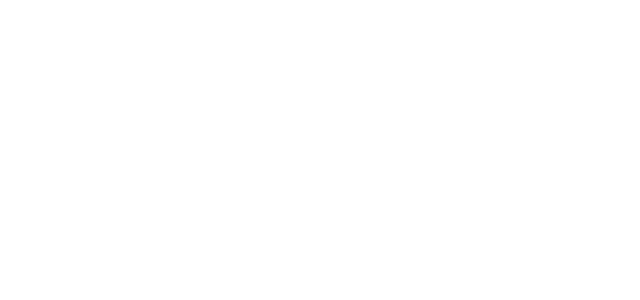
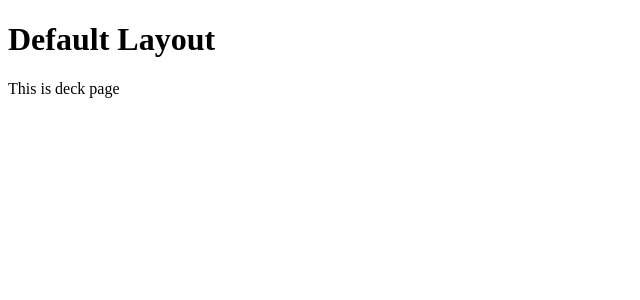
Before and after one commit to nhocvukhoa/nuxt2_js_basic, a Nuxt app: page /decks in a window 1280 px wide. Before the commit this address had no page. Shown: the top 300 px of the page, without its empty margins (0-640 px from the left). Built offline with nearby package versions, Linux system fonts and the light colour scheme.

Commit message:
feature flexible layout division

```diff
--- /dev/null
+++ b/layouts/default.vue
@@ -0,0 +1,6 @@
+<template>
+  <div>
+    <h1>Default Layout</h1>
+    <nuxt />
+  </div>
+</template>
--- /dev/null
+++ b/layouts/public.vue
@@ -0,0 +1,6 @@
+<template>
+  <div>
+    <div>Public layout</div>
+    <nuxt />
+  </div>
+</template>
--- /dev/null
+++ b/pages/about/index.vue
@@ -0,0 +1,9 @@
+<template>
+  <div>This is about page. Hello everyone!</div>
+</template>
+
+<script>
+export default {
+  layout: 'public',
+}
+</script>
--- /dev/null
+++ b/pages/decks/index.vue
@@ -0,0 +1,3 @@
+<template>
+  <div>This is deck page</div>
+</template>
```
